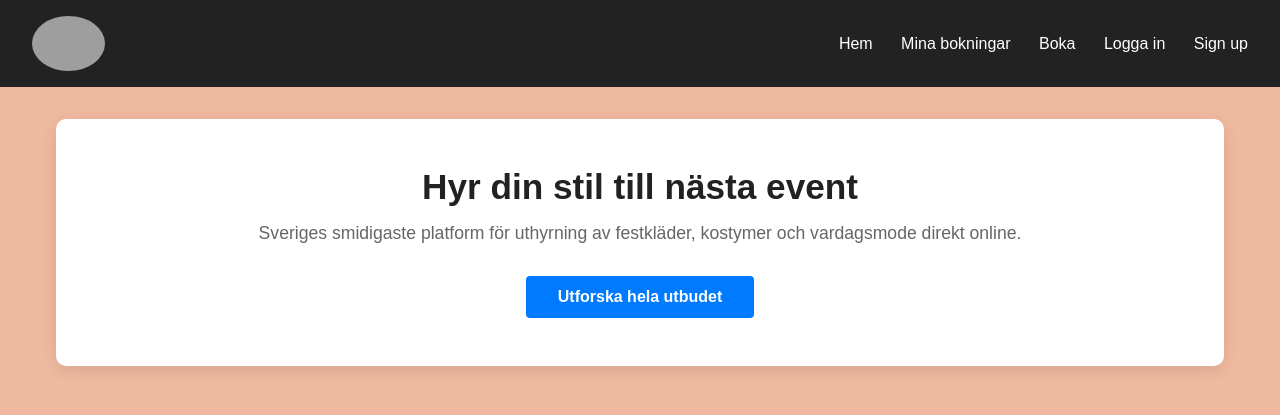
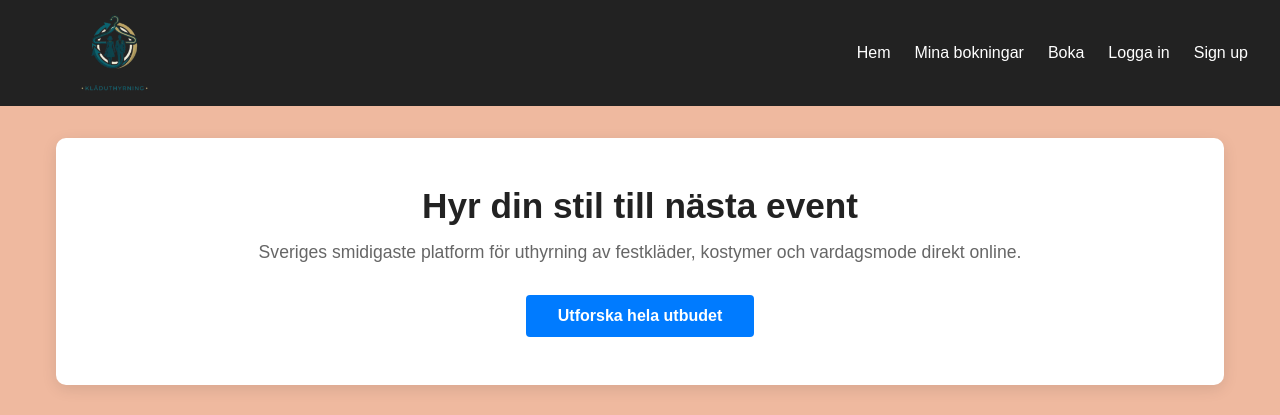
Before and after one commit to ilafe01/Frontend, a PHP site: page / in a window 1280 px wide. Shown: the top 415 px of the page. Run offline with PHP 8.4, Linux system fonts and the light colour scheme; grey boxes are pictures that could not be loaded.

Commit message:
ändringar

```diff
--- a/CSS/style.css
+++ b/CSS/style.css
@@ -16,18 +16,23 @@ body {
 header {
     background: #222;
     color: white;
-    padding: 1rem 2rem;
+    padding: 0.5rem 2rem;
     display: flex;
     justify-content: space-between;
     align-items: center;
 }
 
 .logo{
-    height: 55px;
+    height:90px;
     width: auto;
     border-radius: 50%;
     object-fit: cover;
     display: block;
+}
+
+header nav {
+    display: flex;
+    align-items: center;
 }
 
 header nav a {
--- a/index.php
+++ b/index.php
@@ -14,7 +14,7 @@ require_once 'Assets/config/db.php';
  <header>
     <div class="logo-container">
     <a href="index.php">
-      <img src="Assets/Gemini_Generated_Image_spo66wspo66wspo6.jpeg" alt="Logotyp" class="logo">
+      <img src="Bilder/Logo.png" alt="Logotyp" class="logo">
     </a>
     </div>
     <nav>
```
Also changed, not shown: Assets/functions.php (deleted, +0 -11 lines), Bilder/Logo.png (added).
